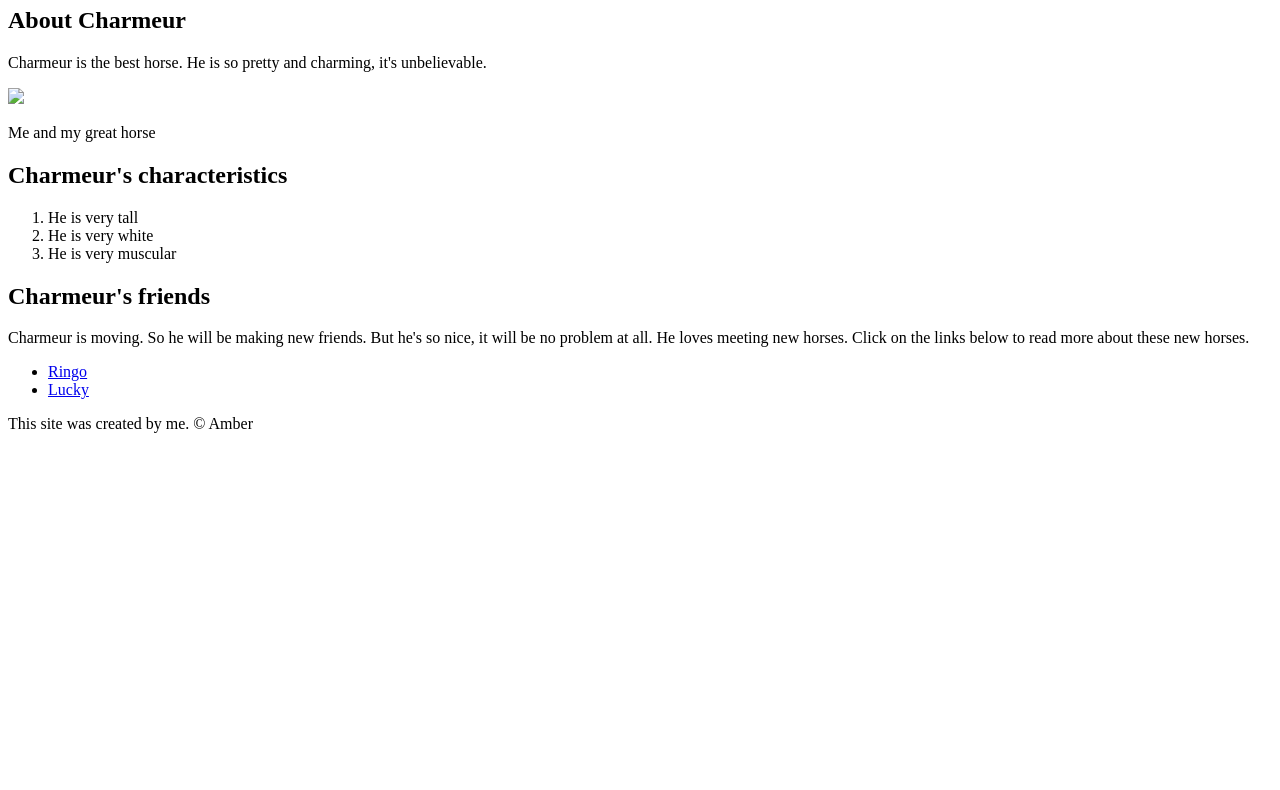
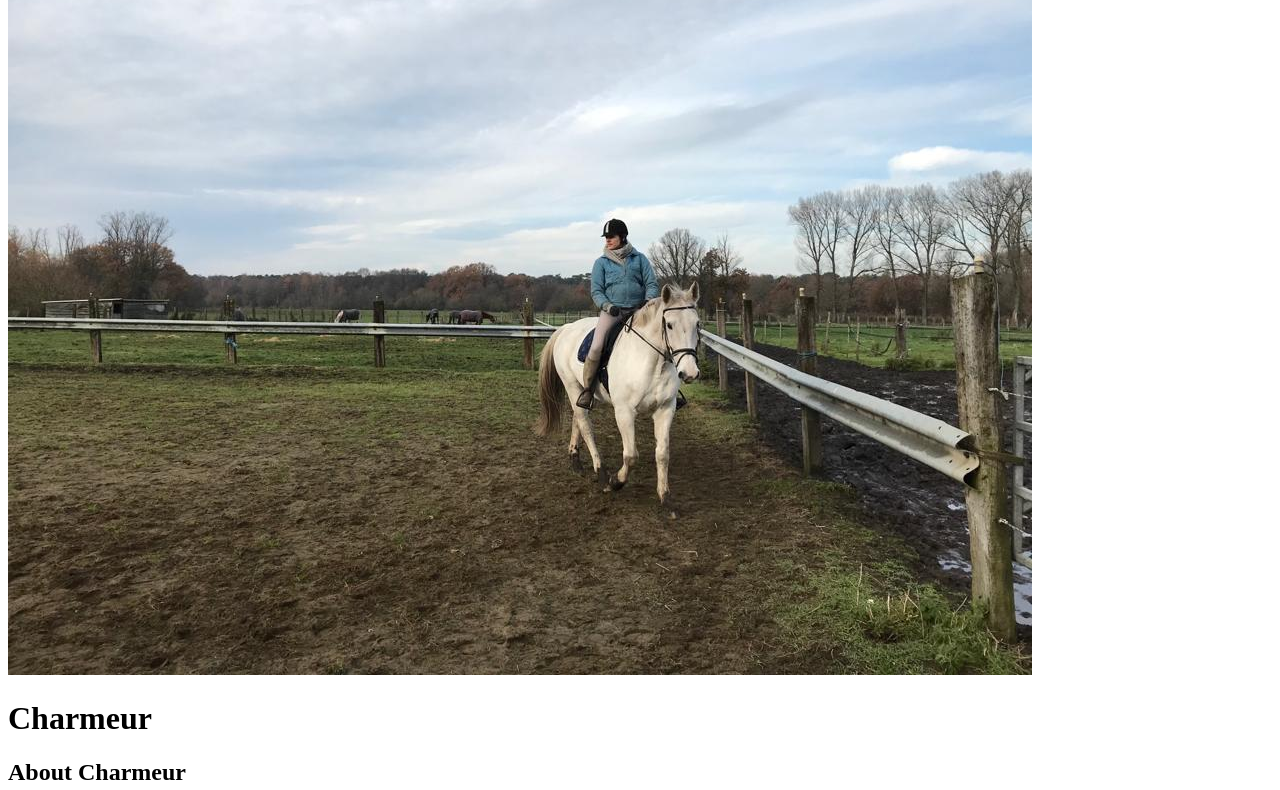
Before and after one commit to AmberDL/cartoon-hero-website, a plain HTML site: page index.html in a window 1280 px wide. Shown: the part 101-891 px from the top of the page. Before the commit the page ends 800 px from the top, so only its background shows below. Drawn offline with Linux system fonts and the light colour scheme.

Commit message:
Updated photo's

```diff
--- a/index.html
+++ b/index.html
@@ -2,12 +2,12 @@
 <html>
 <head>
 	<title>My favourite (and only lol) horse</title>
-	<link rel="icon" href="charmeurhoofdfoto">
+	<link rel="icon" href="charmeurhoofdfoto.jpeg">
 </head>
 <body>
 	<!-- header element -->
 	<header>
-		<img src="img/charmeurhoofdfoto">
+		<img src="charmeurhoofdfoto.jpeg">
 		<h1>Charmeur</h1>
 	</header>
 
@@ -15,7 +15,7 @@
 	<main>
 		<h2>About Charmeur</h2>
 		<p>Charmeur is the best horse. He is so pretty and charming, it's unbelievable.</p>
-		<img src="img/charmeur.jpeg">
+		<img src="charmeur.jpeg">
 		<p>Me and my great horse</p>
 
 		<!-- Characteristics -->
```
